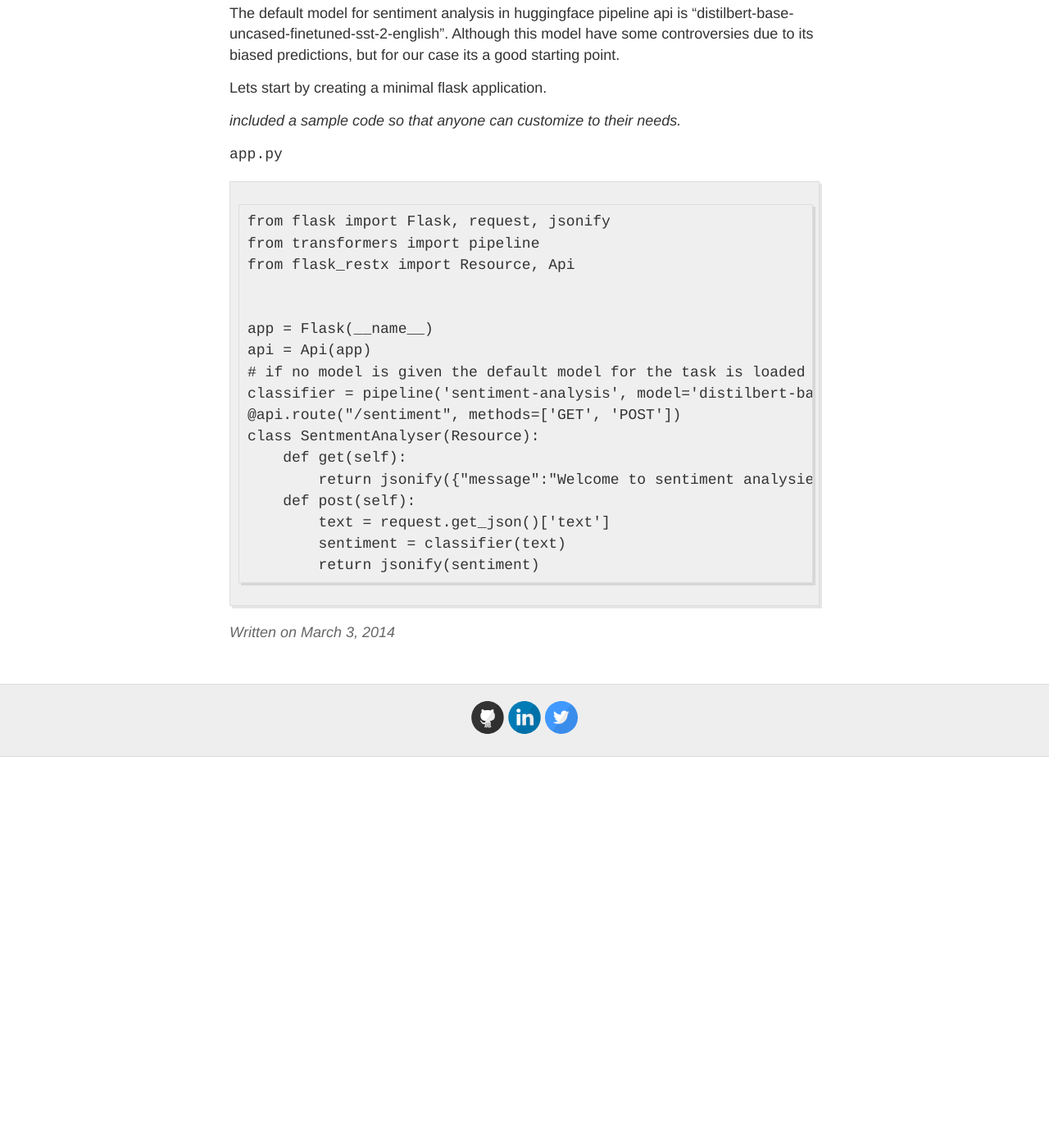
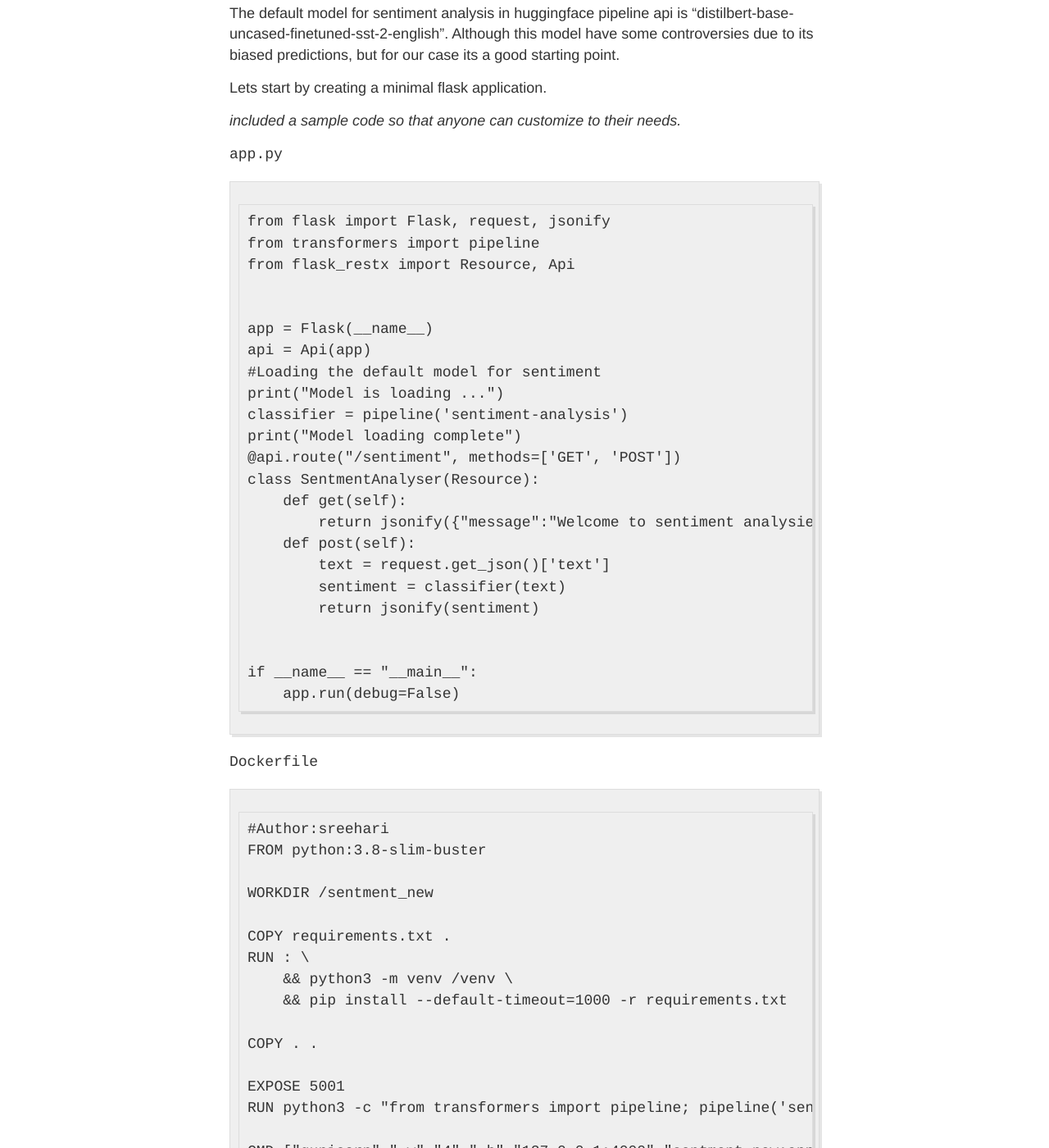
Before and after one commit to XAQREN/xaqren.github.io, a Jekyll site: the page built from _posts/2014-3-3-Hello-World.md, in a window 1280 px wide and 1400 px high, scrolled down 822 px. Shown: the whole window at 82% size. Built offline with Jekyll 4.4.1, drawn with Linux system fonts in a browser that asks for light colours; before the commit the page ends 1745 px from its top, so only the background shows below that.

Commit message:
Update 2014-3-3-Hello-World.md

```diff
--- a/_posts/2014-3-3-Hello-World.md
+++ b/_posts/2014-3-3-Hello-World.md
@@ -41,8 +41,10 @@ from flask_restx import Resource, Api
 
 app = Flask(__name__)
 api = Api(app)
-# if no model is given the default model for the task is loaded so here model param is optional
-classifier = pipeline('sentiment-analysis', model='distilbert-base-uncased-finetuned-sst-2-english')
+#Loading the default model for sentiment
+print("Model is loading ...")
+classifier = pipeline('sentiment-analysis')
+print("Model loading complete")
 @api.route("/sentiment", methods=['GET', 'POST'])
 class SentmentAnalyser(Resource):
     def get(self):
@@ -51,4 +53,29 @@ class SentmentAnalyser(Resource):
         text = request.get_json()['text']
         sentiment = classifier(text)
         return jsonify(sentiment)
+
+
+if __name__ == "__main__":
+    app.run(debug=False)
 ~~~
+
+`Dockerfile`
+
+~~~
+#Author:sreehari
+FROM python:3.8-slim-buster
+
+WORKDIR /sentment_new
+
+COPY requirements.txt .
+RUN : \
+    && python3 -m venv /venv \
+    && pip install --default-timeout=1000 -r requirements.txt
+
+COPY . .
+
+EXPOSE 5001
+RUN python3 -c "from transformers import pipeline; pipeline('sentiment-analysis')"
+
+CMD ["gunicorn" "-w" "4" "-b" "127.0.0.1:4000" "sentment_new:app"]
+~~~
```
